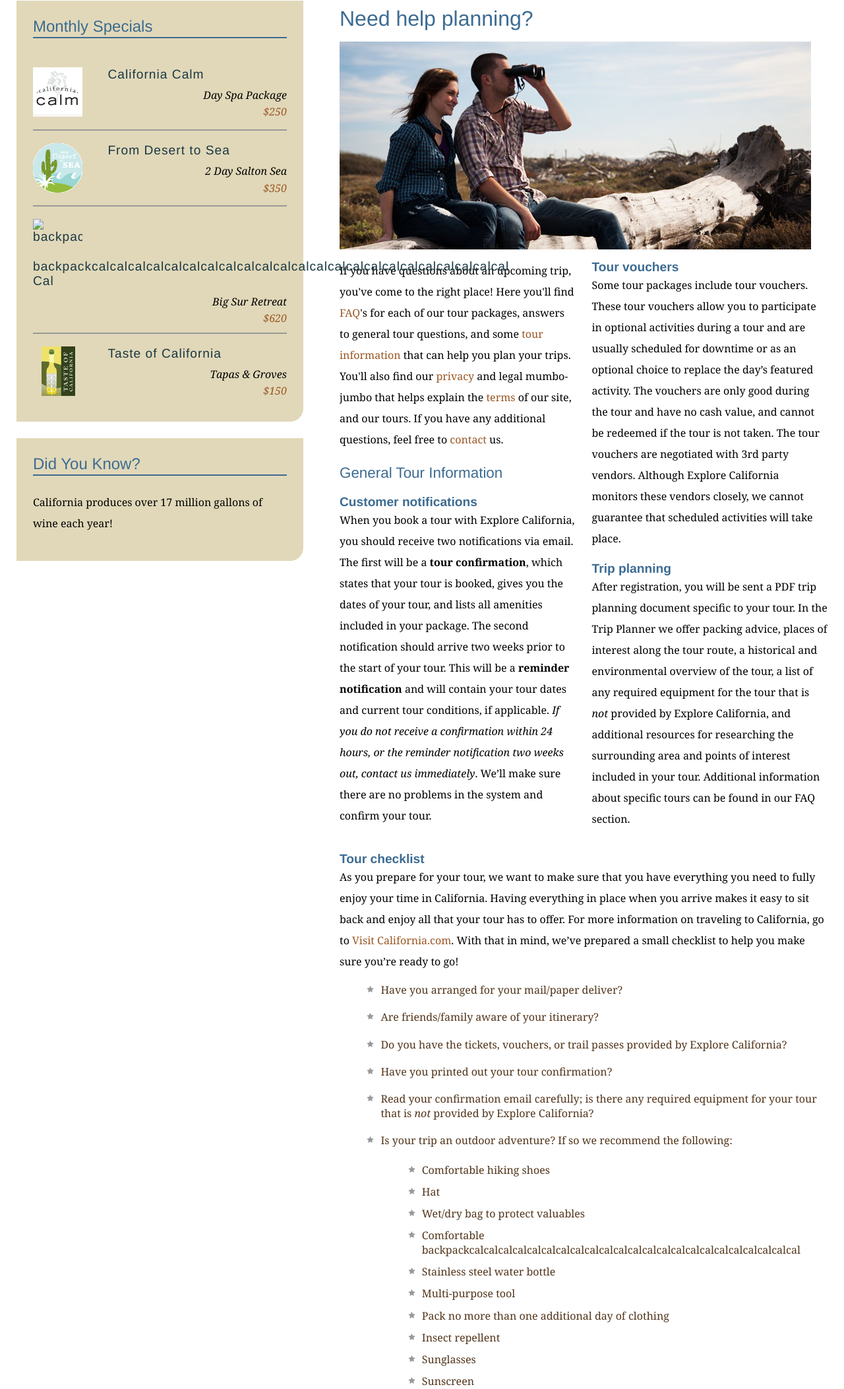
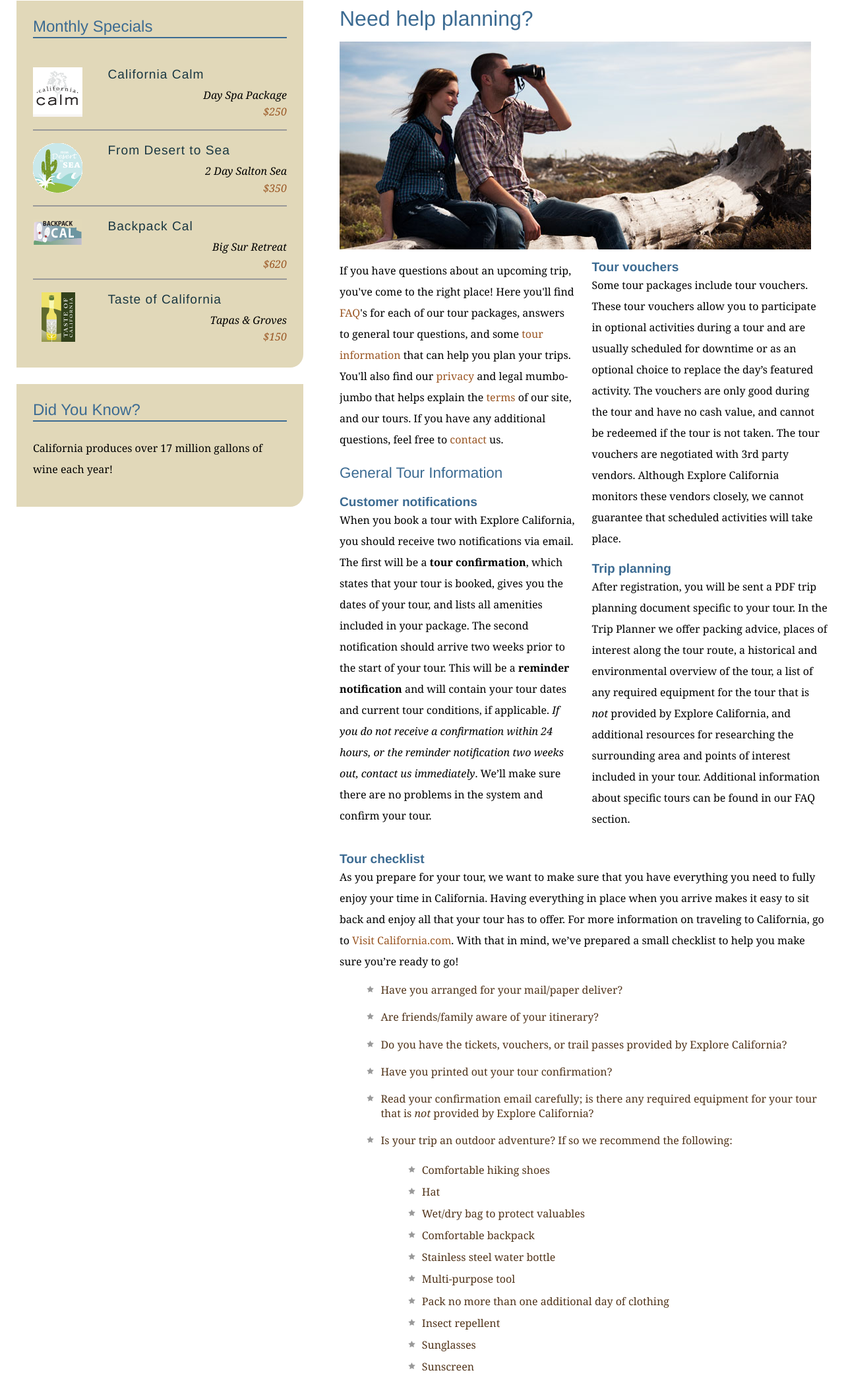
Before and after one commit to manasachiluka/explore_california, a plain HTML site: page resources.html in a window 1280 px wide. Shown: the part 274-2379 px from the top of the page at 66% size. Drawn offline with Linux system fonts and the light colour scheme.

Commit message:
renamed files

```diff
--- a/resources.html
+++ b/resources.html
@@ -97,7 +97,7 @@
                 <li>Comfortable hiking shoes</li>
                 <li>Hat</li>
                 <li>Wet/dry bag to protect valuables</li>
-                <li>Comfortable backpackcalcalcalcalcalcalcalcalcalcalcalcalcalcalcalcalcalcalcalcalcalcalcal</li>
+                <li>Comfortable backpack</li>
                 <li>Stainless steel water bottle</li>
                 <li>Multi-purpose tool</li>
                 <li>Pack no more than one additional day of clothing</li>
@@ -124,7 +124,7 @@
           <h2><img src="assets/images/desert_bug.gif" alt="From desert to sea" width="75" height="75" />From Desert to Sea</h2>
           <p>2 Day Salton Sea <br />
             <a href="tours/tour_detail_cycle.html">$350</a></p>
-          <h2><img src="assets/images/backpackcalcalcalcalcalcalcalcalcalcalcalcalcalcalcalcalcalcalcalcalcalcalcal_bug.gif" alt="backpackcalcalcalcalcalcalcalcalcalcalcalcalcalcalcalcalcalcalcalcalcalcalcal Cal" width="75" height="41" />backpackcalcalcalcalcalcalcalcalcalcalcalcalcalcalcalcalcalcalcalcalcalcalcal Cal</h2>
+          <h2><img src="assets/images/backpack_bug.gif" alt="Backpack Cal" width="75" height="41" />Backpack Cal</h2>
           <p>Big Sur Retreat <br />
             <a href="tours/tour_detail_cycle.html">$620</a></p>
           <h2><img src="assets/images/taste_bug.gif" alt="Taste of California" width="75" height="75" />Taste of California</h2>
```
Also changed, not shown: tours/tour_detail_backpack.html (renamed from tours/tour_detail_backpackcal.html).
